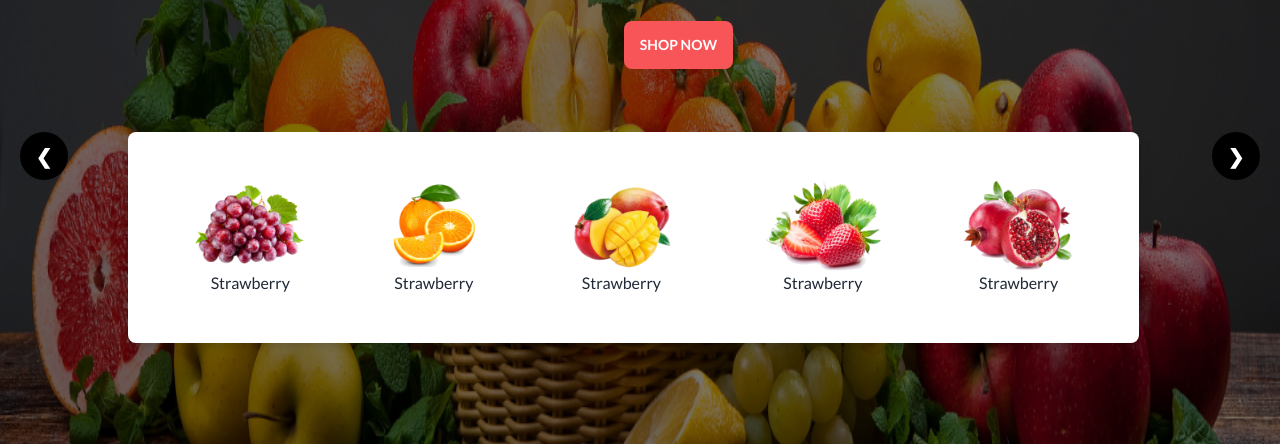
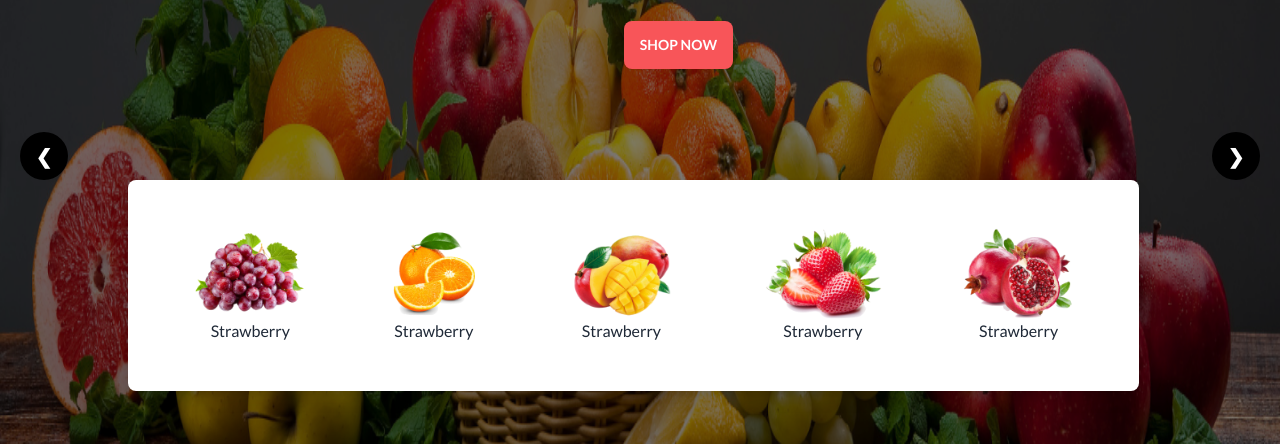
Before and after one commit to suru1849/B8A3-fruit-brust-assignment-03, a plain HTML site: page index.html in a window 1280 px wide. Shown: the part 508-952 px from the top of the page. Drawn offline with nearby package versions, Linux system fonts and the light colour scheme; grey boxes are pictures that could not be loaded.

Commit message:
banner edited

```diff
--- a/index.html
+++ b/index.html
@@ -278,7 +278,7 @@
           </div>
           <!-- Fruits -->
           <div
-            class="w-[79vw] bg-white hidden lg:flex gap-20 py-12 px-16 rounded-lg absolute lg:top-[80%] lg:left-[10%] drop-shadow-lg"
+            class="w-[79vw] bg-white hidden lg:flex gap-20 py-12 px-16 rounded-lg absolute lg:top-[86%] lg:left-[10%] drop-shadow-lg"
           >
             <div class="text-center">
               <img class="block" src="./images/fruit1.png" />
```
